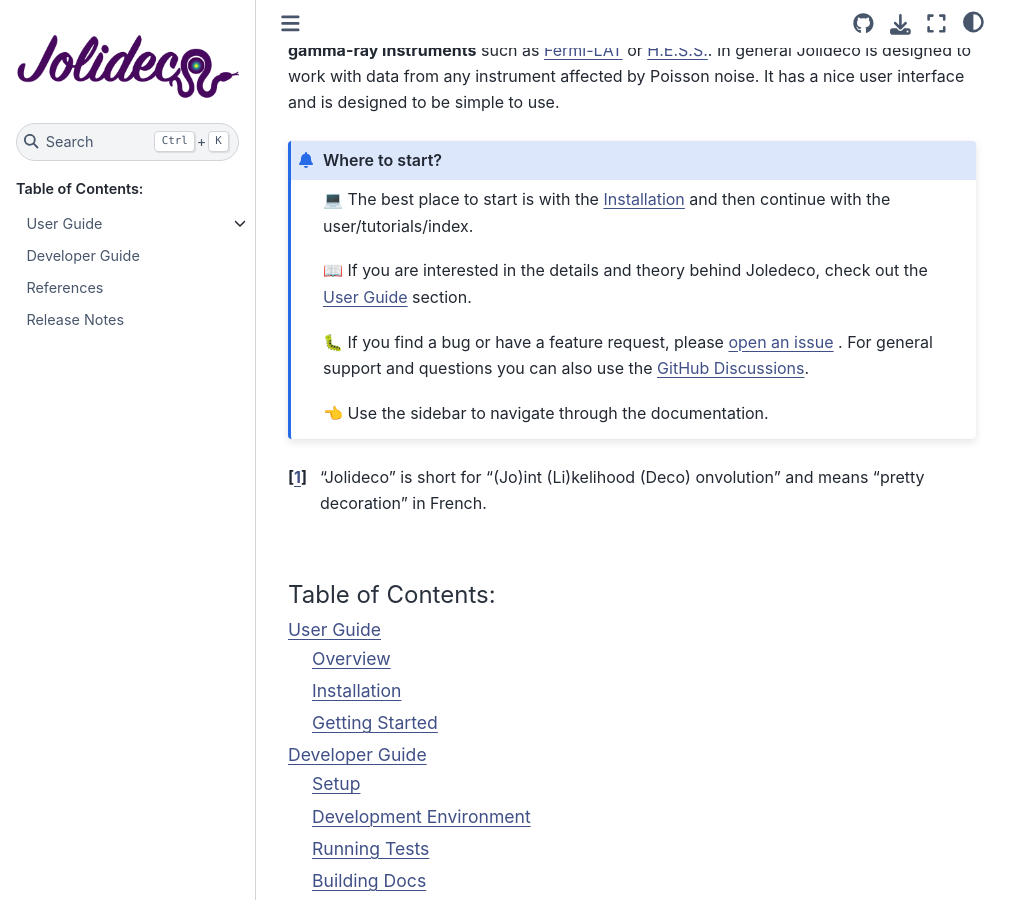
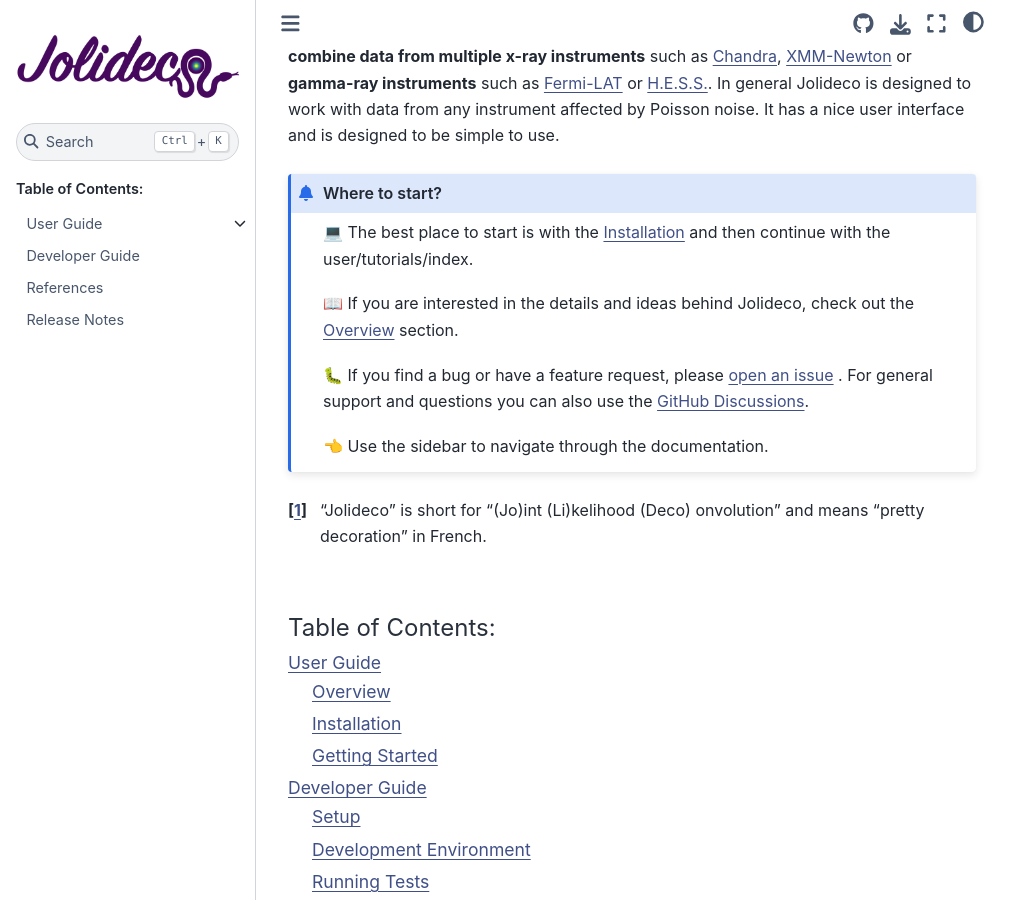
Before and after one commit to jolideco/jolideco, a Sphinx documentation site: the page built from docs/index.rst, in a window 1280 px wide and 900 px high, scrolled down 351 px. Shown: the whole window, without its empty margins (0-1031 px from the left). Built offline with Sphinx 7.4.7 and the Sphinx Book theme 1.1.4, drawn with Linux system fonts in a browser that asks for light colours; pages that are not in the unit, such as notebooks, are missing from menus; the version number could not be read and is left out.

Commit message:
More docs improvements

```diff
--- a/docs/index.rst
+++ b/docs/index.rst
@@ -3,6 +3,7 @@
     :align: center
 
 |
+
 
 .. image:: https://github.com/jolideco/jolideco/actions/workflows/ci_tests.yml/badge.svg?style=flat
     :target: https://github.com/jolideco/jolideco/actions
@@ -12,6 +13,10 @@
    :target: https://github.com/jolideco/jolideco/discussions
 
 .. image:: https://img.shields.io/pypi/v/jolideco
+
+.. raw:: html
+
+   <hr>
 
 Welcome to Jolideco's documentation! Jolideco [#]_ is a **Python library for Joint Likelihood
 deconvolution** of a set of observations  in the presence of Poisson noise.
@@ -26,7 +31,7 @@
 
     |:computer:| The best place to start is with the :doc:`user/installation` and then continue with the :doc:`user/tutorials/index`.
 
-    |:book:| If you are interested in the details and theory behind Joledeco, check out the :doc:`user/index` section.
+    |:book:| If you are interested in the details and ideas behind Jolideco, check out the :doc:`user/overview` section.
 
     |:bug:| If you find a bug or have a feature request, please `open an issue <https://github.com/jolideco/jolideco/issues/new/choose>`_ .
     For general support and questions you can also use the `GitHub Discussions <https://github.com/jolideco/jolideco/discussions>`_.
```
Also changed, not shown: docs/user/getting-started.rst (+15 -6 lines).
